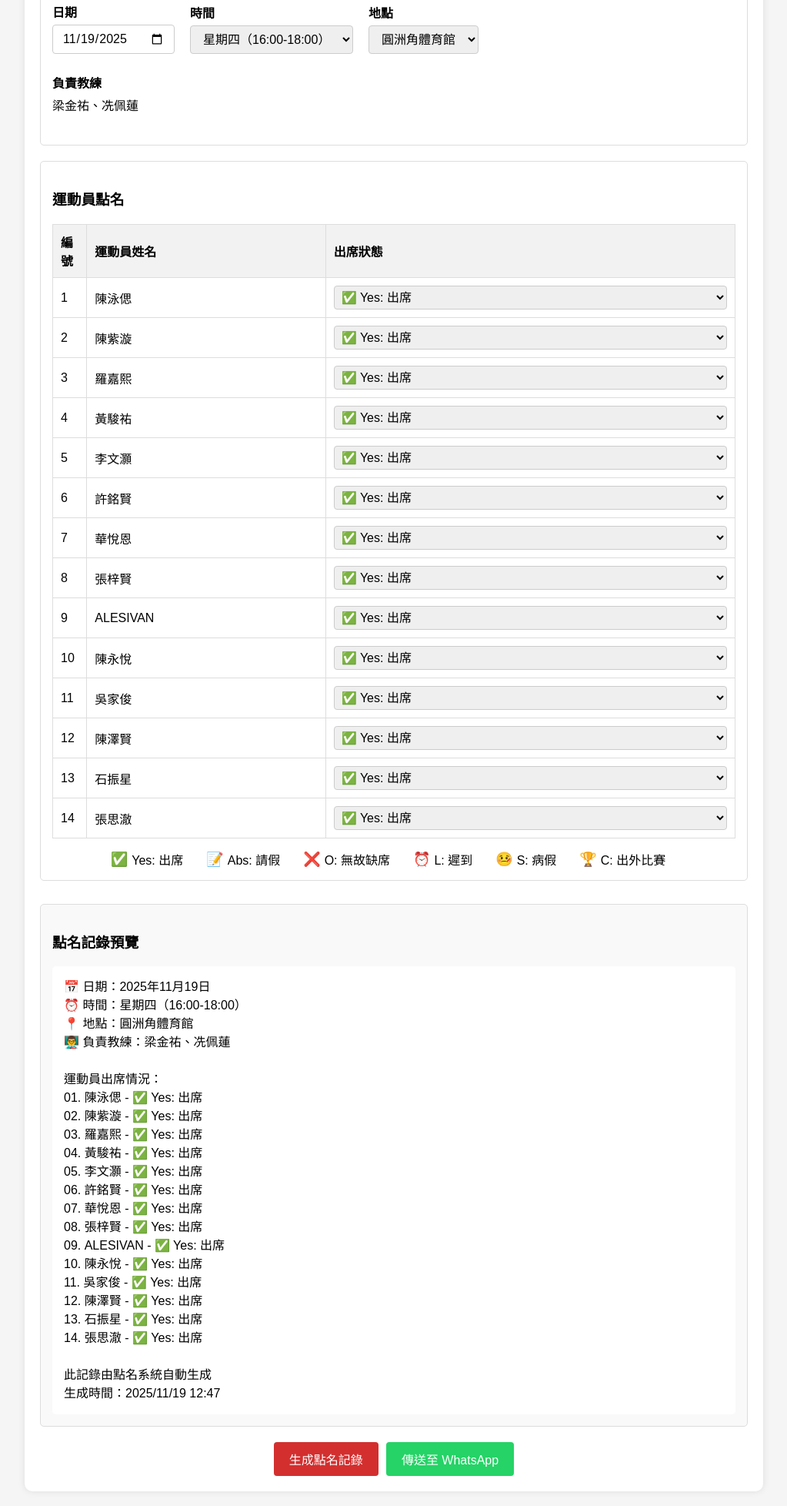
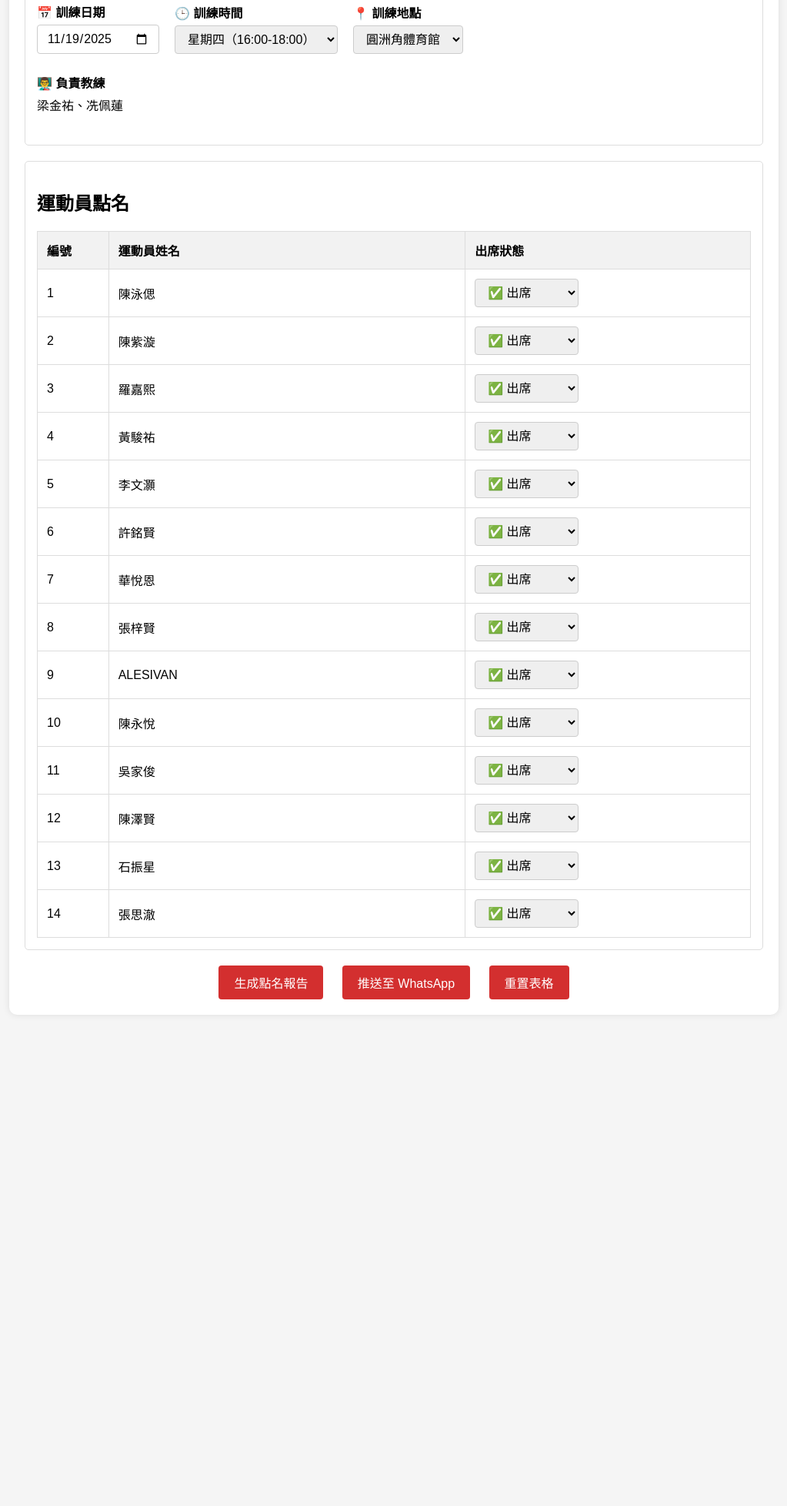
Before and after one commit to sing-netizen/TT25-FB09-10, a plain HTML site: page index.html in a window 1280 px wide. Shown: the part 150-2106 px from the top of the page at 77% size, without its empty margins (128-1151 px from the left). After the commit the page ends 1488 px from the top, so only its background shows below. Drawn offline with Linux system fonts and the light colour scheme.

Commit message:
TT25-FB09-10

```diff
--- a/index.html
+++ b/index.html
@@ -10,20 +10,21 @@
             font-family: "Microsoft JhengHei", Arial, sans-serif;
         }
         body {
+            background-color: #f5f5f5;
+            margin: 0;
+            padding: 20px;
+        }
+        .container {
             max-width: 1000px;
             margin: 0 auto;
-            padding: 20px;
-            background-color: #f5f5f5;
-        }
-        .container {
             background-color: white;
             padding: 20px;
             border-radius: 10px;
             box-shadow: 0 0 10px rgba(0,0,0,0.1);
         }
         h1 {
+            color: #d32f2f;
             text-align: center;
-            color: #d32f2f;
             margin-bottom: 30px;
         }
         .form-section {
@@ -60,94 +61,84 @@
         }
         th, td {
             border: 1px solid #ddd;
-            padding: 10px;
+            padding: 12px;
             text-align: left;
         }
         th {
             background-color: #f2f2f2;
             font-weight: bold;
         }
-        .attendance-select {
-            width: 100%;
-            padding: 5px;
+        .attendance-summary {
+            margin-top: 20px;
+            padding: 15px;
+            background-color: #f9f9f9;
+            border-radius: 5px;
         }
-        .preview-section {
-            margin-top: 30px;
-            padding: 15px;
-            border: 1px solid #ddd;
-            border-radius: 5px;
-            background-color: #f9f9f9;
-        }
-        .preview-content {
-            white-space: pre-line;
-            background-color: white;
-            padding: 15px;
-            border-radius: 5px;
-            font-family: Arial, sans-serif;
-            line-height: 1.5;
-        }
-        .button-group {
-            display: flex;
-            justify-content: center;
+        .action-buttons {
             margin-top: 20px;
-            gap: 10px;
+            text-align: center;
         }
         button {
             padding: 10px 20px;
+            margin: 0 10px;
             background-color: #d32f2f;
             color: white;
             border: none;
             border-radius: 4px;
             cursor: pointer;
             font-size: 16px;
-            transition: background-color 0.3s;
         }
         button:hover {
             background-color: #b71c1c;
         }
-        .whatsapp-btn {
-            background-color: #25D366;
+        .whatsapp-output {
+            margin-top: 30px;
+            padding: 20px;
+            background-color: #f0f8f0;
+            border-radius: 5px;
+            white-space: pre-line;
+            font-family: Arial, sans-serif;
+            line-height: 1.5;
         }
-        .whatsapp-btn:hover {
-            background-color: #128C7E;
+        .status-Yes {
+            color: #2e7d32;
         }
-        .status-legend {
-            display: flex;
-            flex-wrap: wrap;
-            gap: 15px;
-            margin-top: 15px;
-            justify-content: center;
+        .status-Abs {
+            color: #ff8f00;
         }
-        .status-item {
-            display: flex;
-            align-items: center;
-            margin-right: 15px;
+        .status-O {
+            color: #c62828;
         }
-        .status-icon {
-            margin-right: 5px;
-            font-size: 18px;
+        .status-L {
+            color: #1565c0;
+        }
+        .status-S {
+            color: #6a1b9a;
+        }
+        .status-C {
+            color: #00838f;
         }
     </style>
 </head>
 <body>
     <div class="container">
-        <h1>乒乓球B隊預備班點名系統</h1>
+        <h1>🏓 乒乓球B隊預備班點名系統</h1>
 
         <div class="form-section">
             <div class="form-row">
                 <div class="form-group">
-                    <label for="trainingDate">日期</label>
+                    <label for="trainingDate">📅 訓練日期</label>
                     <input type="date" id="trainingDate">
                 </div>
                 <div class="form-group">
-                    <label for="trainingTime">時間</label>
+                    <label for="trainingTime">🕒 訓練時間</label>
                     <select id="trainingTime">
                         <option value="星期四（16:00-18:00）">星期四（16:00-18:00）</option>
                         <option value="星期六（10:00-13:00）">星期六（10:00-13:00）</option>
                     </select>
                 </div>
                 <div class="form-group">
-                    <label for="trainingLocation">地點</label>
+                    <label for="trainingLocation">📍 訓練地點</label>
                     <select id="trainingLocation">
                         <option value="圓洲角體育館">圓洲角體育館</option>
                         <option value="保安道體育館">保安道體育館</option>
@@ -156,93 +147,59 @@
             </div>
             <div class="form-row">
                 <div class="form-group">
-                    <label>負責教練</label>
+                    <label>👨‍🏫 負責教練</label>
                     <div>梁金祐、冼佩蓮</div>
                 </div>
             </div>
         </div>
 
         <div class="form-section">
-            <h3>運動員點名</h3>
+            <h2>運動員點名</h2>
             <table id="attendanceTable">
                 <thead>
                     <tr>
                         <th width="5%">編號</th>
-                        <th width="35%">運動員姓名</th>
-                        <th width="60%">出席狀態</th>
+                        <th width="25%">運動員姓名</th>
+                        <th width="20%">出席狀態</th>
                     </tr>
                 </thead>
                 <tbody>
-                    <!-- 運動員列表將由JavaScript生成 -->
+                    <!-- 運動員名單將由JavaScript動態生成 -->
                 </tbody>
             </table>
-
-            <div class="status-legend">
-                <div class="status-item">
-                    <span class="status-icon">✅</span> <span>Yes: 出席</span>
-                </div>
-                <div class="status-item">
-                    <span class="status-icon">📝</span> <span>Abs: 請假</span>
-                </div>
-                <div class="status-item">
-                    <span class="status-icon">❌</span> <span>O: 無故缺席</span>
-                </div>
-                <div class="status-item">
-                    <span class="status-icon">⏰</span> <span>L: 遲到</span>
-                </div>
-                <div class="status-item">
-                    <span class="status-icon">🤒</span> <span>S: 病假</span>
-                </div>
-                <div class="status-item">
-                    <span class="status-icon">🏆</span> <span>C: 出外比賽</span>
-                </div>
-            </div>
         </div>
 
-        <div class="preview-section">
-            <h3>點名記錄預覽</h3>
-            <div class="preview-content" id="previewContent">
-                <!-- 預覽內容將由JavaScript生成 -->
-            </div>
+        <div class="action-buttons">
+            <button id="generateReport">生成點名報告</button>
+            <button id="sendWhatsApp">推送至 WhatsApp</button>
+            <button id="resetForm">重置表格</button>
         </div>
 
-        <div class="button-group">
-            <button id="generateBtn">生成點名記錄</button>
-            <button id="whatsappBtn" class="whatsapp-btn">傳送至 WhatsApp</button>
+        <div class="whatsapp-output" id="whatsappOutput" style="display: none;">
+            <!-- WhatsApp 文案將在這裡顯示 -->
         </div>
     </div>
 
     <script>
         // 運動員名單
         const athletes = [
-            "陳泳偲",
-            "陳紫漩",
-            "羅嘉熙",
-            "黃駿𧙗",
-            "李文灝",
-            "許銘賢",
-            "華悅恩",
-            "張梓賢",
-            "ALESIVAN",
-            "陳永悅",
-            "吳家俊",
-            "陳澤賢",
-            "石振星",
-            "張思澈"
+            "陳泳偲", "陳紫漩", "羅嘉熙", "黃駿𧙗", "李文灝",
+            "許銘賢", "華悅恩", "張梓賢", "ALESIVAN", "陳永悅",
+            "吳家俊", "陳澤賢", "石振星", "張思澈"
         ];
 
         // 出席狀態選項與對應的emoji
         const statusOptions = [
-            { value: "Yes", text: "✅ Yes: 出席" },
-            { value: "Abs", text: "📝 Abs: 請假" },
-            { value: "O", text: "❌ O: 無故缺席" },
-            { value: "L", text: "⏰ L: 遲到" },
-            { value: "S", text: "🤒 S: 病假" },
-            { value: "C", text: "🏆 C: 出外比賽" }
+            { value: "Yes", text: "✅ 出席", emoji: "✅" },
+            { value: "Abs", text: "📝 請假", emoji: "📝" },
+            { value: "O", text: "❌ 無故缺席", emoji: "❌" },
+            { value: "L", text: "⏰ 遲到", emoji: "⏰" },
+            { value: "S", text: "🤒 病假", emoji: "🤒" },
+            { value: "C", text: "🏆 出外比賽", emoji: "🏆" }
         ];
 
         // 初始化表格
-        function initTable() {
+        function initializeTable() {
             const tableBody = document.querySelector("#attendanceTable tbody");
             tableBody.innerHTML = "";
 
@@ -252,15 +209,18 @@
                 // 編號
                 const numberCell = document.createElement("td");
                 numberCell.textContent = index + 1;
+                row.appendChild(numberCell);
 
                 // 姓名
                 const nameCell = document.createElement("td");
                 nameCell.textContent = athlete;
+                row.appendChild(nameCell);
 
-                // 狀態選擇
+                // 狀態下拉選單
                 const statusCell = document.createElement("td");
                 const select = document.createElement("select");
-                select.className = "attendance-select";
+                select.className = "status-select";
+                select.dataset.athlete = athlete;
 
                 statusOptions.forEach(option => {
                     const optionElement = document.createElement("option");
@@ -269,105 +229,116 @@
                     select.appendChild(optionElement);
                 });
 
-                // 默認選擇"出席"
+                // 默認設置為出席
                 select.value = "Yes";
 
                 statusCell.appendChild(select);
-
-                row.appendChild(numberCell);
-                row.appendChild(nameCell);
                 row.appendChild(statusCell);
 
                 tableBody.appendChild(row);
             });
         }
 
-        // 生成點名記錄
-        function generateRecord() {
+        // 生成點名報告
+        function generateReport() {
             const date = document.getElementById("trainingDate").value;
             const time = document.getElementById("trainingTime").value;
             const location = document.getElementById("trainingLocation").value;
 
-            // 格式化日期顯示
-            let formattedDate = "";
-            if (date) {
-                const dateObj = new Date(date);
-                formattedDate = `${dateObj.getFullYear()}年${dateObj.getMonth() + 1}月${dateObj.getDate()}日`;
-            }
+            // 獲取所有狀態選擇
+            const statusSelects = document.querySelectorAll(".status-select");
+            const attendanceData = [];
 
-            // 獲取當前時間
-            const now = new Date();
-            const generatedTime = `${now.getFullYear()}/${(now.getMonth() + 1).toString().padStart(2, '0')}/${now.getDate().toString().padStart(2, '0')} ${now.getHours().toString().padStart(2, '0')}:${now.getMinutes().toString().padStart(2, '0')}`;
-
-            // 收集運動員狀態
-            const athleteStatus = [];
-            const rows = document.querySelectorAll("#attendanceTable tbody tr");
-
-            rows.forEach((row, index) => {
-                const name = athletes[index];
-                const statusSelect = row.querySelector("select");
-                const statusValue = statusSelect.value;
-                const statusText = statusOptions.find(opt => opt.value === statusValue).text;
-
-                athleteStatus.push({
-                    name: name,
-                    status: statusText
+            statusSelects.forEach(select => {
+                const athlete = select.dataset.athlete;
+                const status = select.value;
+                const statusObj = statusOptions.find(opt => opt.value === status);
+                attendanceData.push({
+                    athlete: athlete,
+                    status: status,
+                    emoji: statusObj.emoji,
+                    text: statusObj.text
                 });
             });
 
-            // 生成預覽內容
-            let previewContent = `📅 日期：${formattedDate}\n`;
-            previewContent += `⏰ 時間：${time}\n`;
-            previewContent += `📍 地點：${location}\n`;
-            previewContent += `👨‍🏫 負責教練：梁金祐、冼佩蓮\n\n`;
-            previewContent += `運動員出席情況：\n`;
+            // 生成WhatsApp文案
+            let whatsappText = `🏓 乒乓球B隊預備班訓練點名記錄\n\n`;
+            whatsappText += `📅 日期：${date}\n`;
+            whatsappText += `🕒 時間：${time}\n`;
+            whatsappText += `📍 地點：${location}\n`;
+            whatsappText += `👨‍🏫 負責教練：梁金祐、冼佩蓮\n\n`;
+            whatsappText += `運動員出席情況：\n`;
 
-            athleteStatus.forEach((item, index) => {
-                previewContent += `${(index + 1).toString().padStart(2, '0')}. ${item.name} - ${item.status}\n`;
+            attendanceData.forEach((item, index) => {
+                whatsappText += `${index + 1}. ${item.athlete} - ${item.text}\n`;
             });
 
-            previewContent += `\n此記錄由點名系統自動生成\n`;
-            previewContent += `生成時間：${generatedTime}`;
+            // 添加生成時間
+            const now = new Date();
+            const generatedTime = now.toLocaleString("zh-Hant", {
+                year: "numeric",
+                month: "long",
+                day: "numeric",
+                hour: "2-digit",
+                minute: "2-digit"
+            });
 
-            document.getElementById("previewContent").textContent = previewContent;
+            whatsappText += `\n此記錄由點名系統自動生成\n生成時間：${generatedTime}`;
+
+            // 顯示WhatsApp文案
+            const outputDiv = document.getElementById("whatsappOutput");
+            outputDiv.textContent = whatsappText;
+            outputDiv.style.display = "block";
         }
 
-        // 傳送至WhatsApp
+        // 推送至WhatsApp
         function sendToWhatsApp() {
-            const previewContent = document.getElementById("previewContent").textContent;
-            const encodedText = encodeURIComponent(previewContent);
+            const outputDiv = document.getElementById("whatsappOutput");
+            if (outputDiv.style.display === "none") {
+                alert("請先生成點名報告");
+                return;
+            }
+
+            const whatsappText = outputDiv.textContent;
+            const encodedText = encodeURIComponent(whatsappText);
             const whatsappUrl = `https://wa.me/?text=${encodedText}`;
-            window.open(whatsappUrl, '_blank');
+
+            window.open(whatsappUrl, "_blank");
+        }
+
+        // 重置表格
+        function resetForm() {
+            document.getElementById("trainingDate").value = "";
+            document.getElementById("trainingTime").selectedIndex = 0;
+            document.getElementById("trainingLocation").selectedIndex = 0;
+
+            const statusSelects = document.querySelectorAll(".status-select");
+            statusSelects.forEach(select => {
+                select.value = "Yes";
+            });
+
+            document.getElementById("whatsappOutput").style.display = "none";
+        }
+
+        // 設置默認日期為今天
+        function setDefaultDate() {
+            const today = new Date();
+            const year = today.getFullYear();
+            const month = String(today.getMonth() + 1).padStart(2, '0');
+            const day = String(today.getDate()).padStart(2, '0');
+            const todayString = `${year}-${month}-${day}`;
+            document.getElementById("trainingDate").value = todayString;
         }
 
         // 初始化
-        document.addEventListener('DOMContentLoaded', function() {
-            // 設置默認日期為今天
-            const today = new Date();
-            const formattedDate = today.toISOString().split('T')[0];
-            document.getElementById('trainingDate').value = formattedDate;
-
-            // 初始化表格
-            initTable();
-
-            // 生成初始記錄
-            generateRecord();
+        document.addEventListener("DOMContentLoaded", function() {
+            initializeTable();
+            setDefaultDate();
 
             // 綁定事件
-            document.getElementById('generateBtn').addEventListener('click', generateRecord);
-            document.getElementById('whatsappBtn').addEventListener('click', sendToWhatsApp);
-
-            // 當表單元素改變時自動更新預覽
-            document.getElementById('trainingDate').addEventListener('change', generateRecord);
-            document.getElementById('trainingTime').addEventListener('change', generateRecord);
-            document.getElementById('trainingLocation').addEventListener('change', generateRecord);
-
-            // 當狀態選擇改變時自動更新預覽
-            document.addEventListener('change', function(e) {
-                if (e.target.classList.contains('attendance-select')) {
-                    generateRecord();
-                }
-            });
+            document.getElementById("generateReport").addEventListener("click", generateReport);
+            document.getElementById("sendWhatsApp").addEventListener("click", sendToWhatsApp);
+            document.getElementById("resetForm").addEventListener("click", resetForm);
         });
     </script>
 </body>
```
